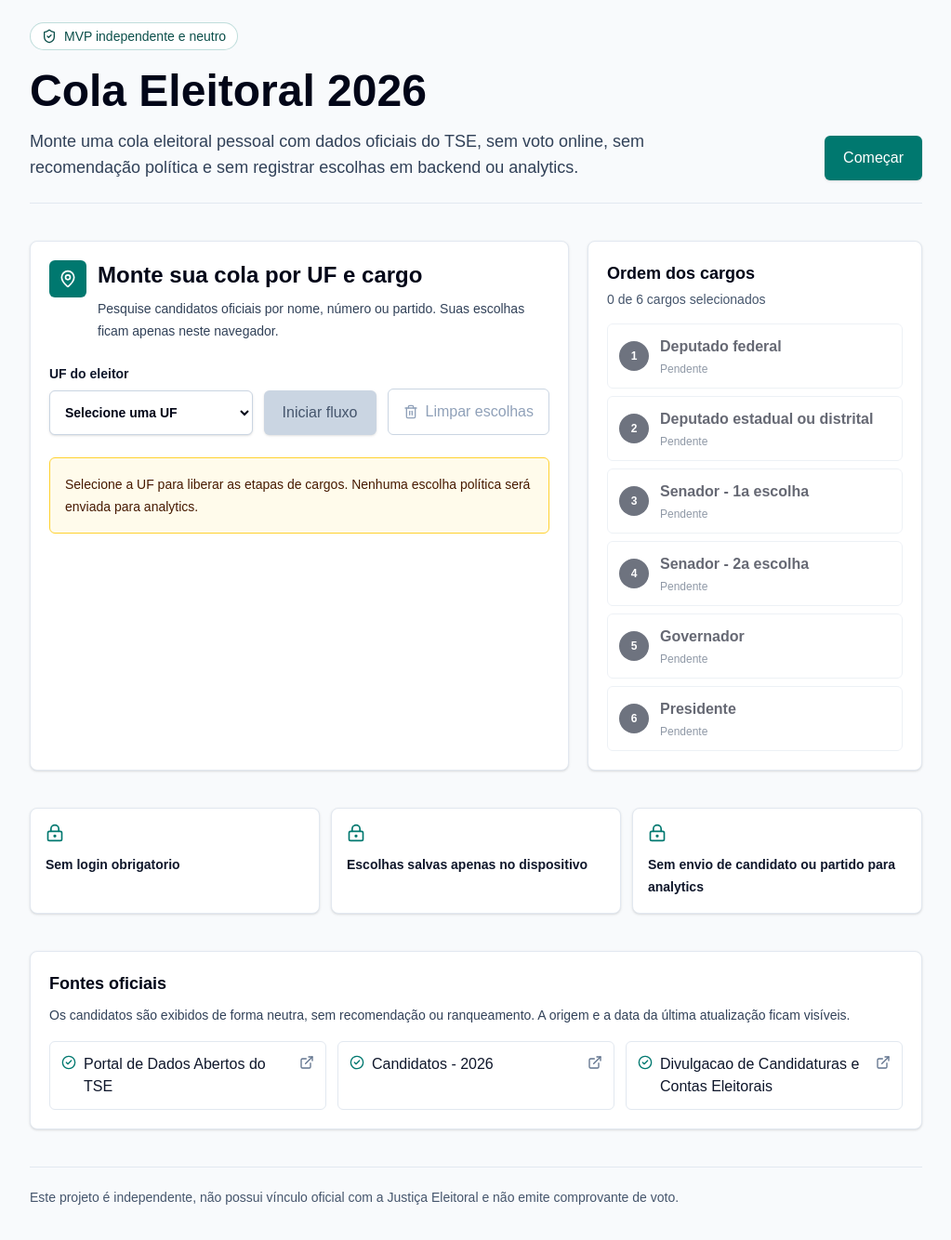
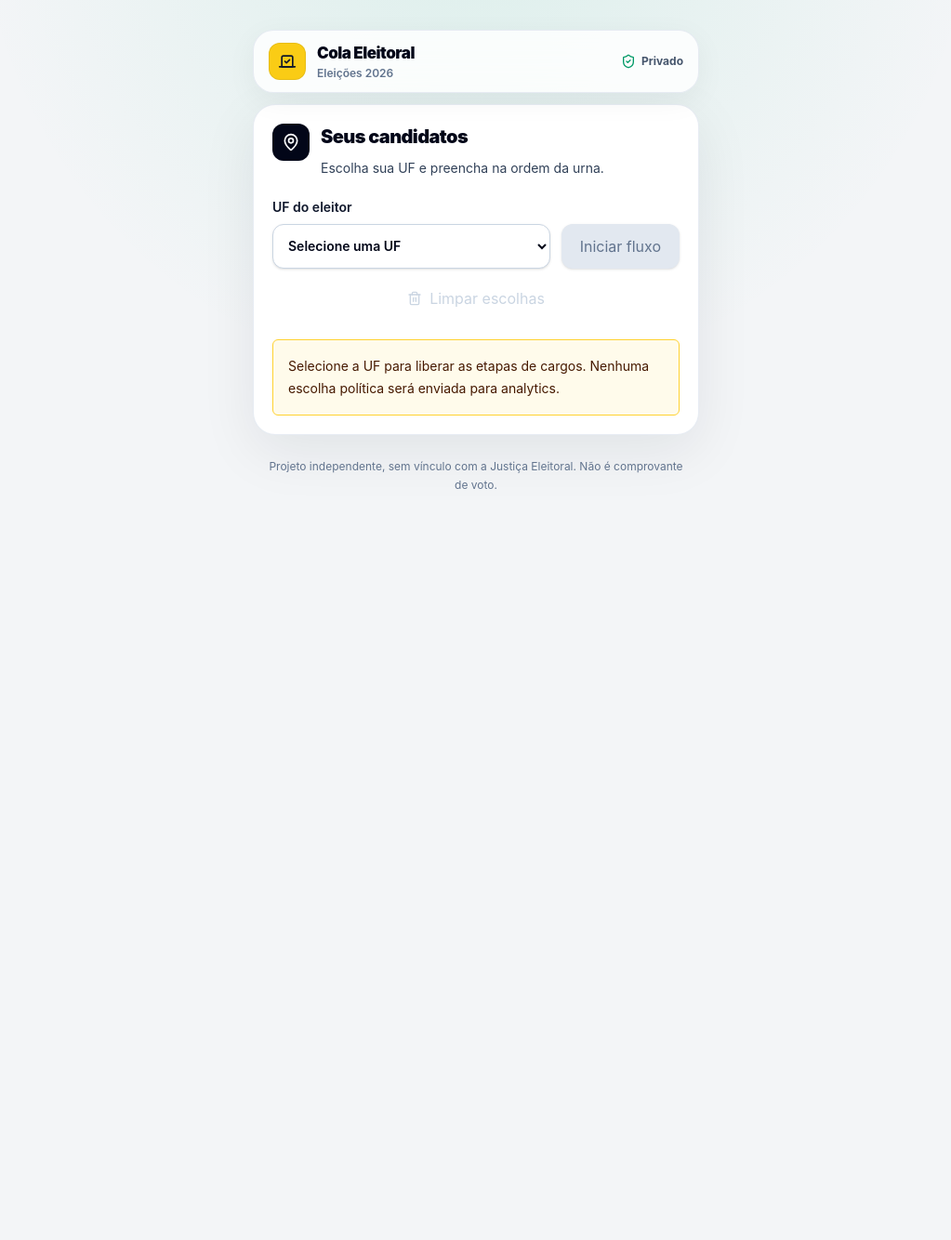
Before and after one commit to luccazovedi/cola-eleitoral-2026, a Next.js app: page / in a window 1280 px wide. Shown: the top 1334 px of the page at 93% size, without its empty margins (128-1151 px from the left). After the commit the page ends 800 px from the top, so only its background shows below. Built offline with nearby package versions, Linux system fonts and the light colour scheme.

Commit message:
feat: optimize mobile voting flow

```diff
--- a/src/app/globals.css
+++ b/src/app/globals.css
@@ -2,7 +2,7 @@
 
 :root {
   color-scheme: light;
-  --background: #f8fafc;
+  --background: #f3f5f7;
   --foreground: #111827;
   --muted: #64748b;
   --border: #d7dee8;
@@ -26,7 +26,32 @@ body {
   margin: 0;
   background: var(--background);
   color: var(--foreground);
-  font-family: Arial, Helvetica, sans-serif;
+  font-family: Inter, ui-sans-serif, -apple-system, BlinkMacSystemFont, "Segoe UI", sans-serif;
+  -webkit-font-smoothing: antialiased;
+}
+
+.app-shell {
+  background:
+    radial-gradient(circle at 50% -15%, rgb(16 185 129 / 10%), transparent 34rem),
+    var(--background);
+}
+
+.app-header {
+  border: 1px solid rgb(226 232 240 / 85%);
+  background: rgb(255 255 255 / 82%);
+  box-shadow: 0 8px 32px rgb(15 23 42 / 5%);
+  backdrop-filter: blur(18px);
+}
+
+.brand-mark {
+  background: #facc15;
+  color: #0f172a;
+  box-shadow: inset 0 0 0 1px rgb(15 23 42 / 8%);
+}
+
+.app-card select,
+.app-card input {
+  border-radius: 12px;
 }
 
 button,
@@ -61,9 +86,11 @@ select {
 .receipt-stage {
   position: relative;
   overflow: hidden;
-  border-radius: 8px;
-  background: linear-gradient(#111827 0 48px, #e5e7eb 48px 50px, #f8fafc 50px);
-  padding: 24px 14px 14px;
+  margin: -16px -16px 24px;
+  border-radius: 24px 24px 18px 18px;
+  background: linear-gradient(#101827 0 56px, #020617 56px 60px, #e8edf2 60px);
+  padding: 28px 14px 18px;
+  animation: stage-in 280ms ease-out both;
 }
 
 .receipt-cutter {
@@ -89,7 +116,7 @@ select {
   padding: 20px 18px;
   box-shadow: 0 18px 35px rgb(15 23 42 / 18%);
   transform-origin: top center;
-  animation: receipt-print 1200ms cubic-bezier(.2, .8, .2, 1) both, receipt-cut 260ms ease-in 1250ms both;
+  animation: receipt-print 1050ms cubic-bezier(.16, 1, .3, 1) both, receipt-settle 360ms cubic-bezier(.34, 1.56, .64, 1) 1080ms both;
 }
 
 .receipt-paper::after {
@@ -115,6 +142,53 @@ select {
   opacity: 0;
   animation: card-enter 360ms cubic-bezier(.2, .8, .2, 1) forwards;
   transition: border-color 180ms ease, background-color 180ms ease, box-shadow 180ms ease, transform 180ms ease;
+}
+
+.issuing-stage {
+  display: grid;
+  min-height: 430px;
+  place-content: center;
+  justify-items: center;
+  margin: -16px;
+  padding: 48px 24px;
+  text-align: center;
+  background: linear-gradient(180deg, #f8fafc, #eef2f6);
+  animation: stage-in 220ms ease-out both;
+}
+
+.issuing-printer {
+  position: relative;
+  width: 150px;
+  height: 104px;
+  border-radius: 26px;
+  background: #0f172a;
+  box-shadow: 0 24px 45px rgb(15 23 42 / 24%);
+  animation: printer-pulse 900ms ease-in-out infinite;
+}
+
+.issuing-slot {
+  position: absolute;
+  top: 25px;
+  left: 22px;
+  width: 106px;
+  height: 8px;
+  border-radius: 999px;
+  background: #020617;
+}
+
+.issuing-sheet {
+  position: absolute;
+  top: 31px;
+  left: 31px;
+  display: grid;
+  width: 88px;
+  height: 92px;
+  place-items: center;
+  border-radius: 3px 3px 10px 10px;
+  background: #fff;
+  color: #10b981;
+  box-shadow: 0 12px 22px rgb(15 23 42 / 18%);
+  animation: sheet-feed 900ms cubic-bezier(.2, .8, .2, 1) infinite;
 }
 
 .candidate-card:not(:disabled):hover {
@@ -198,6 +272,26 @@ select {
   }
 }
 
+@keyframes stage-in {
+  from { opacity: 0; transform: scale(.985); }
+  to { opacity: 1; transform: scale(1); }
+}
+
+@keyframes printer-pulse {
+  0%, 100% { transform: translateY(0); }
+  50% { transform: translateY(2px); }
+}
+
+@keyframes sheet-feed {
+  from { clip-path: inset(0 0 88%); transform: translateY(-24px); opacity: .5; }
+  to { clip-path: inset(0); transform: translateY(0); opacity: 1; }
+}
+
+@keyframes receipt-settle {
+  from { transform: translateY(-4px) rotate(-.35deg); }
+  to { transform: translateY(0) rotate(0); }
+}
+
 @keyframes receipt-cut {
   from {
     clip-path: inset(0 0 0 0);
@@ -266,3 +360,10 @@ select {
     transition-duration: 0.01ms !important;
   }
 }
+
+@media (min-width: 700px) {
+  .phone-layout {
+    padding-top: 32px;
+    padding-bottom: 48px;
+  }
+}
--- a/src/app/layout.tsx
+++ b/src/app/layout.tsx
@@ -10,7 +10,8 @@ export const metadata: Metadata = {
 export const viewport: Viewport = {
   width: "device-width",
   initialScale: 1,
-  themeColor: "#f8fafc",
+  viewportFit: "cover",
+  themeColor: "#f3f5f7",
 };
 
 export default function RootLayout({ children }: Readonly<{ children: React.ReactNode }>) {
--- a/src/app/page.tsx
+++ b/src/app/page.tsx
@@ -1,81 +1,35 @@
-import { CheckCircle2, ExternalLink, LockKeyhole, ShieldCheck } from "lucide-react";
+import { ShieldCheck, Vote } from "lucide-react";
 import { ElectionFlow } from "@/components/election-flow";
-import { officialSources, privacyPrinciples } from "@/lib/project";
 
 export default function Home() {
   return (
-    <main className="min-h-screen bg-slate-50 text-slate-950">
+    <main className="app-shell min-h-dvh text-slate-950">
       <a className="skip-link" href="#fluxo">
         Ir para a seleção de candidatos
       </a>
-      <section className="mx-auto flex w-full max-w-5xl flex-col gap-10 px-4 py-6 sm:px-6 lg:px-8">
-        <header className="flex flex-col gap-5 border-b border-slate-200 pb-6">
-          <div className="inline-flex w-fit items-center gap-2 rounded-full border border-teal-700/25 bg-white px-3 py-1 text-sm font-medium text-teal-900">
-            <ShieldCheck aria-hidden="true" className="size-4" />
-            MVP independente e neutro
+      <div className="phone-layout mx-auto w-full max-w-[520px] px-3 pb-8 pt-3 sm:px-5 sm:pt-5">
+        <header className="app-header mb-3 flex items-center justify-between rounded-[22px] px-4 py-3">
+          <div className="flex min-w-0 items-center gap-3">
+            <span className="brand-mark flex size-10 shrink-0 items-center justify-center rounded-xl">
+              <Vote aria-hidden="true" className="size-5" />
+            </span>
+            <div className="min-w-0">
+              <h1 className="truncate text-[17px] font-black tracking-[-0.03em]">Cola Eleitoral</h1>
+              <p className="text-xs font-semibold text-slate-500">Eleições 2026</p>
+            </div>
           </div>
-
-          <div className="grid gap-4 md:grid-cols-[1fr_auto] md:items-end">
-            <div className="max-w-3xl">
-              <h1 className="text-4xl font-bold tracking-normal text-slate-950 sm:text-5xl">
-                Cola Eleitoral 2026
-              </h1>
-              <p className="mt-4 text-base leading-7 text-slate-700 sm:text-lg">
-                Monte uma cola eleitoral pessoal com dados oficiais do TSE, sem voto online, sem recomendação política e sem registrar escolhas em backend ou analytics.
-              </p>
-            </div>
-            <a
-              className="inline-flex min-h-12 items-center justify-center gap-2 rounded-md bg-teal-700 px-5 py-3 text-sm font-semibold text-white shadow-sm transition hover:bg-teal-800"
-              href="#fluxo"
-            >
-              Começar
-            </a>
-          </div>
+          <span className="inline-flex items-center gap-1.5 text-xs font-bold text-slate-600">
+            <ShieldCheck aria-hidden="true" className="size-4 text-emerald-600" />
+            Privado
+          </span>
         </header>
 
         <ElectionFlow />
 
-        <section aria-labelledby="principios" className="grid gap-3 sm:grid-cols-3">
-          <h2 id="principios" className="sr-only">
-            Princípios do produto
-          </h2>
-          {privacyPrinciples.map((principle) => (
-            <article key={principle} className="rounded-lg border border-slate-200 bg-white p-4 shadow-sm">
-              <LockKeyhole aria-hidden="true" className="mb-3 size-5 text-teal-700" />
-              <p className="text-sm font-semibold leading-6 text-slate-900">{principle}</p>
-            </article>
-          ))}
-        </section>
-
-        <aside aria-labelledby="fontes-title" className="rounded-lg border border-slate-200 bg-white p-5 shadow-sm">
-          <h2 id="fontes-title" className="text-lg font-bold text-slate-950">
-            Fontes oficiais
-          </h2>
-          <p className="mt-2 text-sm leading-6 text-slate-700">
-            Os candidatos são exibidos de forma neutra, sem recomendação ou ranqueamento. A origem e a data da última atualização ficam visíveis.
-          </p>
-          <ul className="mt-4 grid gap-3 sm:grid-cols-3">
-            {officialSources.map((source) => (
-              <li key={source.href}>
-                <a
-                  className="group flex h-full items-start gap-2 rounded-md border border-slate-200 p-3 text-sm font-medium text-slate-900 transition hover:border-teal-700 hover:text-teal-800"
-                  href={source.href}
-                  rel="noreferrer"
-                  target="_blank"
-                >
-                  <CheckCircle2 aria-hidden="true" className="mt-0.5 size-4 shrink-0 text-teal-700" />
-                  <span className="flex-1">{source.label}</span>
-                  <ExternalLink aria-hidden="true" className="mt-0.5 size-4 shrink-0 text-slate-500 group-hover:text-teal-800" />
-                </a>
-              </li>
-            ))}
-          </ul>
-        </aside>
-
-        <footer className="border-t border-slate-200 py-5 text-sm leading-6 text-slate-600">
-          Este projeto é independente, não possui vínculo oficial com a Justiça Eleitoral e não emite comprovante de voto.
+        <footer className="px-4 py-6 text-center text-xs leading-5 text-slate-500">
+          Projeto independente, sem vínculo com a Justiça Eleitoral. Não é comprovante de voto.
         </footer>
-      </section>
+      </div>
     </main>
   );
 }
--- a/src/components/election-flow.tsx
+++ b/src/components/election-flow.tsx
@@ -1,6 +1,6 @@
 "use client";
 
-import { CheckCircle2, ChevronLeft, ChevronRight, Download, Loader2, MapPin, Pencil, Printer, ReceiptText, Search, Trash2 } from "lucide-react";
+import { CheckCircle2, ChevronLeft, ChevronRight, Download, Loader2, MapPin, Pencil, Printer, ReceiptText, Search, Sparkles, Trash2 } from "lucide-react";
 import Image from "next/image";
 import { useEffect, useMemo, useRef, useState } from "react";
 import { brazilianStates, type BrazilianStateCode } from "@/lib/brazil";
@@ -134,6 +134,7 @@ export function ElectionFlow() {
   const [loadError, setLoadError] = useState<string | null>(null);
   const [reviewing, setReviewing] = useState(false);
   const [finalized, setFinalized] = useState(false);
+  const [issuing, setIssuing] = useState(false);
   const [exportMessage, setExportMessage] = useState<string | null>(null);
   const [storageReady, setStorageReady] = useState(false);
   const currentStep = electionFlow[currentIndex];
@@ -357,7 +358,12 @@ export function ElectionFlow() {
     }
 
     setReviewing(false);
-    setFinalized(true);
+    setIssuing(true);
+    window.scrollTo({ top: 0, behavior: "smooth" });
+    window.setTimeout(() => {
+      setIssuing(false);
+      setFinalized(true);
+    }, 950);
   }
 
   async function exportReceiptAsImage() {
@@ -456,8 +462,20 @@ export function ElectionFlow() {
   }
 
   return (
-    <section id="fluxo" aria-labelledby="fluxo-title" className="grid gap-5 lg:grid-cols-[1fr_360px]">
-      <div className="rounded-lg border border-slate-200 bg-white p-4 shadow-sm sm:p-5">
+    <section id="fluxo" aria-labelledby="fluxo-title">
+      <div className="app-card overflow-hidden rounded-[24px] border border-slate-200/80 bg-white p-4 shadow-[0_18px_60px_rgba(15,23,42,.08)] sm:p-5">
+        {issuing ? (
+          <div className="issuing-stage" aria-live="assertive" role="status">
+            <div className="issuing-printer">
+              <span className="issuing-slot" />
+              <span className="issuing-sheet">
+                <Sparkles aria-hidden="true" className="size-5" />
+              </span>
+            </div>
+            <p className="mt-6 text-lg font-black tracking-[-0.02em] text-slate-950">Emitindo sua colinha…</p>
+            <p className="mt-1 text-sm text-slate-500">Organizando números e candidatos</p>
+          </div>
+        ) : null}
         {finalized ? (
           <div className="receipt-stage mb-6" aria-live="polite">
             <div className="receipt-cutter">corte aqui</div>
@@ -518,21 +536,21 @@ export function ElectionFlow() {
           </div>
         ) : null}
 
-        <div className="flex items-start gap-3">
-          <span className="flex size-10 shrink-0 items-center justify-center rounded-md bg-teal-700 text-white">
+        {!issuing ? <div className="flex items-start gap-3">
+          <span className="flex size-10 shrink-0 items-center justify-center rounded-xl bg-slate-950 text-white">
             <MapPin aria-hidden="true" className="size-5" />
           </span>
           <div>
-            <h2 id="fluxo-title" className="text-2xl font-bold tracking-normal text-slate-950">
-              Monte sua cola por UF e cargo
+            <h2 id="fluxo-title" className="text-xl font-black tracking-[-0.03em] text-slate-950">
+              Seus candidatos
             </h2>
             <p className="mt-2 text-sm leading-6 text-slate-700">
-              Pesquise candidatos oficiais por nome, número ou partido. Suas escolhas ficam apenas neste navegador.
+              Escolha sua UF e preencha na ordem da urna.
             </p>
           </div>
-        </div>
+        </div> : null}
 
-        <div className="mt-6 grid gap-3 sm:grid-cols-[1fr_auto_auto] sm:items-end">
+        {!issuing ? <div className="mt-5 grid gap-3 sm:grid-cols-[1fr_auto] sm:items-end">
           <label className="grid gap-2 text-sm font-semibold text-slate-900" htmlFor="uf">
             UF do eleitor
             <select
@@ -551,7 +569,7 @@ export function ElectionFlow() {
           </label>
 
           <button
-            className="min-h-12 rounded-md bg-slate-950 px-5 py-3 text-sm font-semibold text-white shadow-sm transition enabled:hover:bg-slate-800 disabled:cursor-not-allowed disabled:bg-slate-300 disabled:text-slate-600"
+            className="min-h-12 rounded-xl bg-slate-950 px-5 py-3 text-sm font-bold text-white shadow-sm transition enabled:hover:bg-slate-800 disabled:cursor-not-allowed disabled:bg-slate-200 disabled:text-slate-500"
             disabled={!canStart}
             onClick={() => setStarted(true)}
             type="button"
@@ -559,7 +577,7 @@ export function ElectionFlow() {
             Iniciar fluxo
           </button>
           <button
-            className="inline-flex min-h-12 items-center justify-center gap-2 rounded-md border border-slate-300 bg-white px-4 py-3 text-sm font-semibold text-slate-900 hover:border-rose-500 hover:text-rose-800 disabled:cursor-not-allowed disabled:text-slate-400"
+            className="inline-flex min-h-10 items-center justify-center gap-2 rounded-xl px-3 py-2 text-xs font-bold text-slate-500 hover:bg-rose-50 hover:text-rose-700 disabled:cursor-not-allowed disabled:text-slate-300 sm:col-span-2"
             disabled={!uf && selectedCount === 0}
             onClick={clearSavedProgress}
             type="button"
@@ -567,19 +585,19 @@ export function ElectionFlow() {
             <Trash2 aria-hidden="true" className="size-4" />
             Limpar escolhas
           </button>
-        </div>
+        </div> : null}
 
-        {storageReady && (uf || selectedCount > 0) ? (
+        {!issuing && storageReady && (uf || selectedCount > 0) ? (
           <p className="mt-3 text-xs font-medium text-slate-600" role="status">
             Progresso salvo somente neste navegador.
           </p>
         ) : null}
 
-        {!started ? (
+        {!issuing && !started ? (
           <div className="mt-6 rounded-md border border-amber-300 bg-amber-50 p-4 text-sm leading-6 text-amber-950" role="status">
             Selecione a UF para liberar as etapas de cargos. Nenhuma escolha política será enviada para analytics.
           </div>
-        ) : reviewing ? (
+        ) : !issuing && reviewing ? (
           <section className="mt-6 grid gap-5" aria-labelledby="review-title">
             <div>
               <p className="text-sm font-bold uppercase tracking-wide text-teal-800">Revisão</p>
@@ -646,7 +664,7 @@ export function ElectionFlow() {
               </button>
             </div>
           </section>
-        ) : (
+        ) : !issuing && started ? (
           <div className="step-panel mt-6 grid gap-5" key={currentStep.id}>
             <div
               aria-label={`Etapa ${currentIndex + 1} de ${electionFlow.length}`}
@@ -794,45 +812,8 @@ export function ElectionFlow() {
               )}
             </div>
           </div>
-        )}
+        ) : null}
       </div>
-
-      <aside aria-labelledby="ordem-title" className="hidden rounded-lg border border-slate-200 bg-white p-5 shadow-sm lg:block">
-        <h2 id="ordem-title" className="text-lg font-bold text-slate-950">
-          Ordem dos cargos
-        </h2>
-        <p className="mt-1 text-sm text-slate-600">{selectedCount} de {electionFlow.length} cargos selecionados</p>
-        <ol className="mt-4 grid gap-2">
-          {electionFlow.map((step, index) => {
-            const isCurrent = started && index === currentIndex;
-            const candidate = selections[step.id];
-            return (
-              <li key={step.id}>
-                <button
-                  aria-current={isCurrent ? "step" : undefined}
-                  className="flex w-full items-center gap-3 rounded-md border border-slate-200 bg-white p-3 text-left text-sm transition hover:border-teal-700 disabled:cursor-not-allowed disabled:opacity-60 aria-[current=step]:border-teal-700 aria-[current=step]:bg-teal-50"
-                  disabled={!started}
-                  onClick={() => {
-                    setCurrentIndex(index);
-                    setQuery("");
-                  }}
-                  type="button"
-                >
-                  <span className="flex size-8 shrink-0 items-center justify-center rounded-full bg-slate-900 text-xs font-bold text-white">
-                    {index + 1}
-                  </span>
-                  <span className="grid gap-1">
-                    <span className="font-semibold text-slate-950">{step.label}</span>
-                    <span className="text-xs font-medium text-slate-600">
-                      {candidate ? `${candidate.number} - ${candidate.ballotName}` : isCurrent ? "Etapa atual" : "Pendente"}
-                    </span>
-                  </span>
-                </button>
-              </li>
-            );
-          })}
-        </ol>
-      </aside>
     </section>
   );
 }
```
